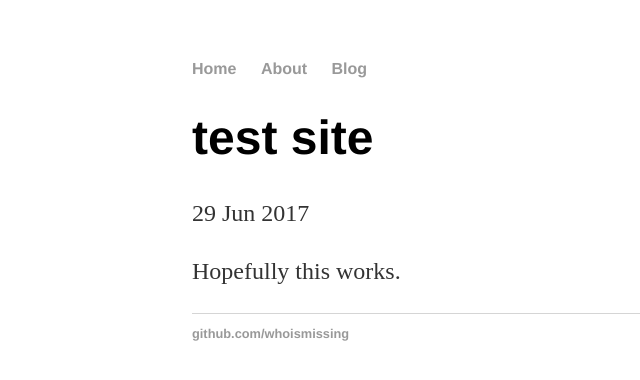
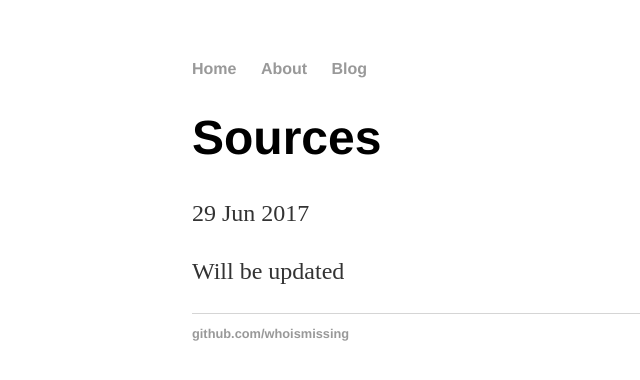
Before and after one commit to whoismissing/whoismissing.github.io, a Jekyll site: the page built from _posts/2017-06-29-test-site-launched.md, in a window 1280 px wide. Shown: the top 380 px of the page, without its empty margins (0-640 px from the left). Built offline with Jekyll 4.4.1, drawn with Linux system fonts in a browser that asks for light colours.

Commit message:
Update 2017-06-29-test-site-launched.md

```diff
--- a/_posts/2017-06-29-test-site-launched.md
+++ b/_posts/2017-06-29-test-site-launched.md
@@ -1,7 +1,7 @@
 ---
 layout: post
-title: "test site"
+title: "Sources"
 date: 2017-06-29
 ---
 
-Hopefully this works.
+Will be updated
```
